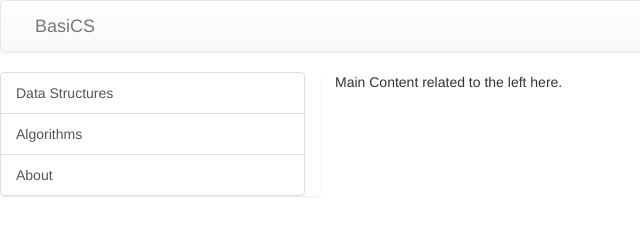
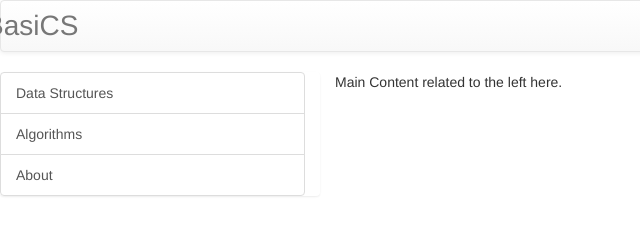
Before and after one commit to kacheit/BasiCS, a plain HTML site: page index.html in a window 1280 px wide. Shown: the full height of the page, 0-640 px from the left. Drawn offline with Linux system fonts and the light colour scheme.

Commit message:
fix logo

```diff
--- a/index.html
+++ b/index.html
@@ -18,7 +18,7 @@
 	<nav class="navbar navbar-default">
 	<div class="navbar-inner">
 	     <div class="container">
-	        <a class="navbar-brand" style="margin-left: -50px" href="index.html">BasiCS</a>
+	        <a class="navbar-brand" style="margin-left: -100px; font-size: 200%;" href="index.html">BasiCS</a>
 	     </div>
 	   </div>
 	</nav>
```
